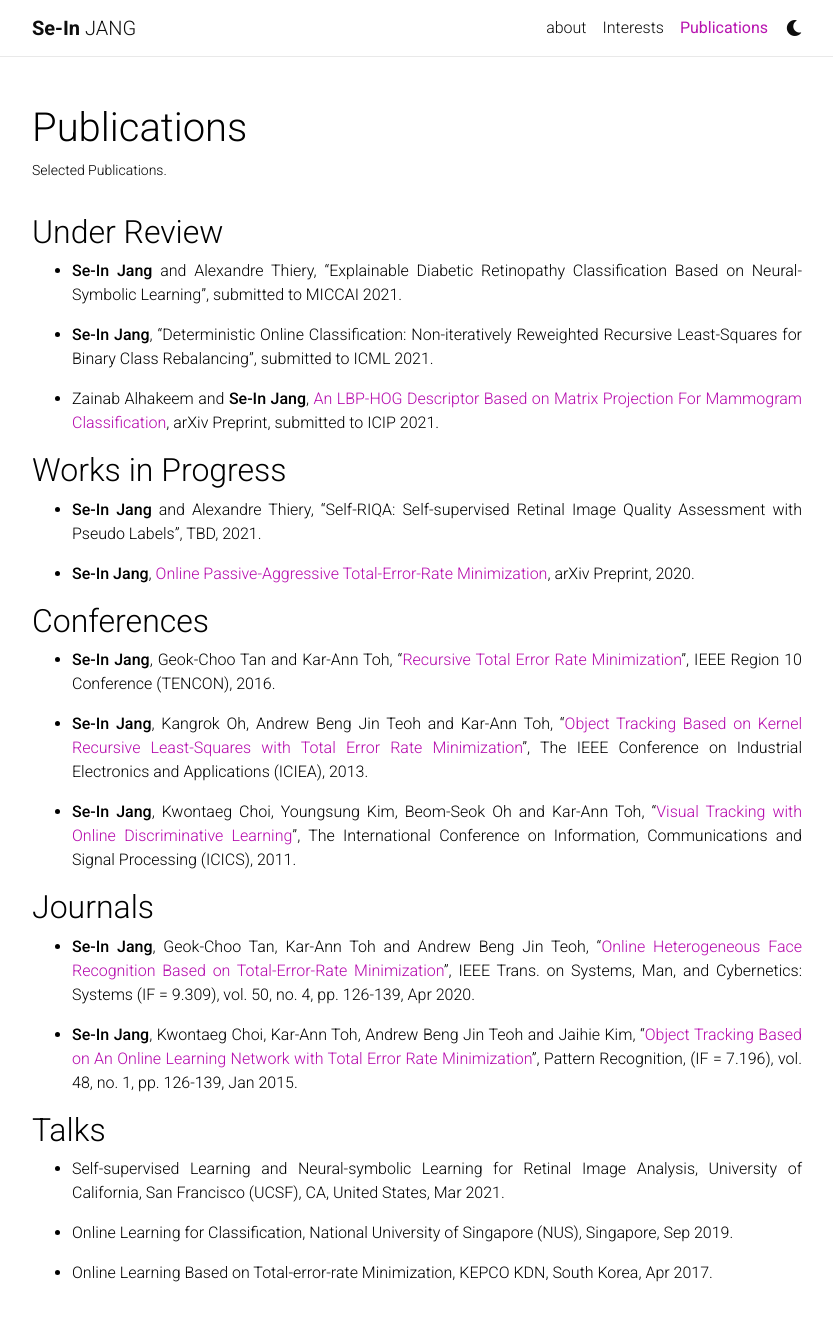
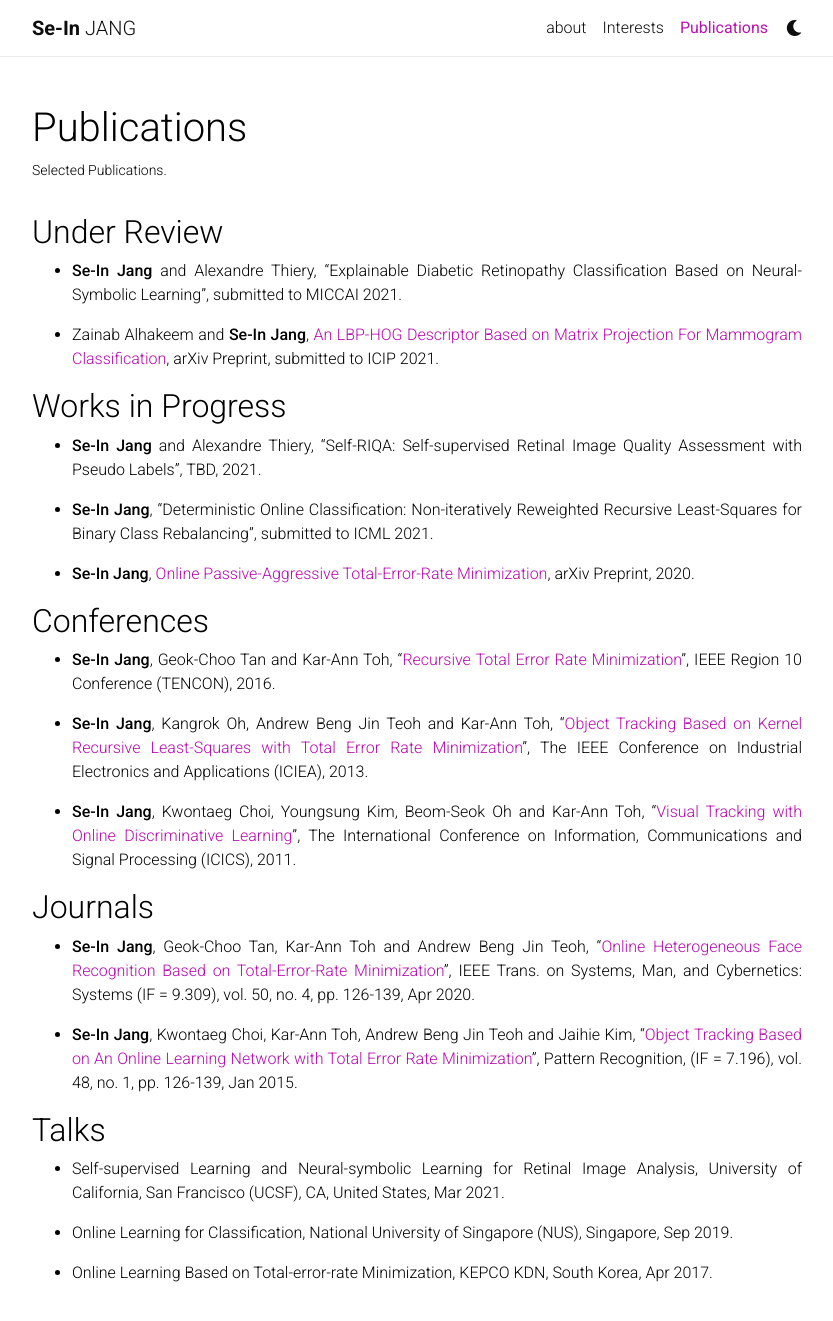
Before and after one commit to sijang/sijang.github.io, a Jekyll site: the page built from _pages/publications.md, in a window 1280 px wide and 1371 px high. Shown: the top 1321 px of the window, without its empty margins (223-1056 px from the left). Built offline with Jekyll 4.4.1, drawn with Linux system fonts in a browser that asks for light colours; nearby versions of some CDN libraries; a style sheet for code colours, icons or effects is not loaded.

Commit message:
Update publications.md

```diff
--- a/_pages/publications.md
+++ b/_pages/publications.md
@@ -11,9 +11,6 @@ nav: true
 - **Se-In Jang** and Alexandre Thiery, "Explainable Diabetic Retinopathy Classification Based on Neural-Symbolic Learning", submitted to MICCAI 2021.
 {: style="text-align: justify"}
 
-- **Se-In Jang**, "Deterministic Online Classification: Non-iteratively Reweighted Recursive Least-Squares for Binary Class Rebalancing", submitted to ICML 2021.
-{: style="text-align: justify"}
-
 - Zainab Alhakeem and **Se-In Jang**, [An LBP-HOG Descriptor Based on Matrix Projection For Mammogram Classification](https://arxiv.org/abs/1904.00187){:target="_blank"}, arXiv Preprint, submitted to ICIP 2021.
 {: style="text-align: justify"}
 
@@ -23,6 +20,8 @@ nav: true
 - **Se-In Jang** and Alexandre Thiery, "Self-RIQA: Self-supervised Retinal Image Quality Assessment with Pseudo Labels", TBD, 2021.
 {: style="text-align: justify"}
 
+- **Se-In Jang**, "Deterministic Online Classification: Non-iteratively Reweighted Recursive Least-Squares for Binary Class Rebalancing", submitted to ICML 2021.
+{: style="text-align: justify"}
 
 - **Se-In Jang**, [Online Passive-Aggressive Total-Error-Rate Minimization](https://arxiv.org/abs/2002.01771){:target="_blank"}, arXiv Preprint, 2020.
 {: style="text-align: justify"}
```
